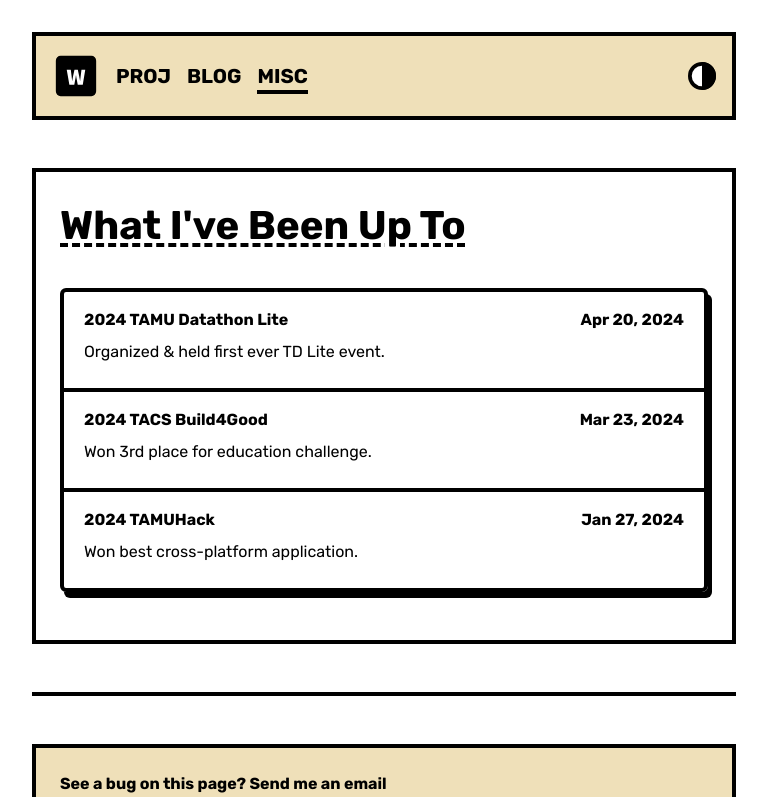
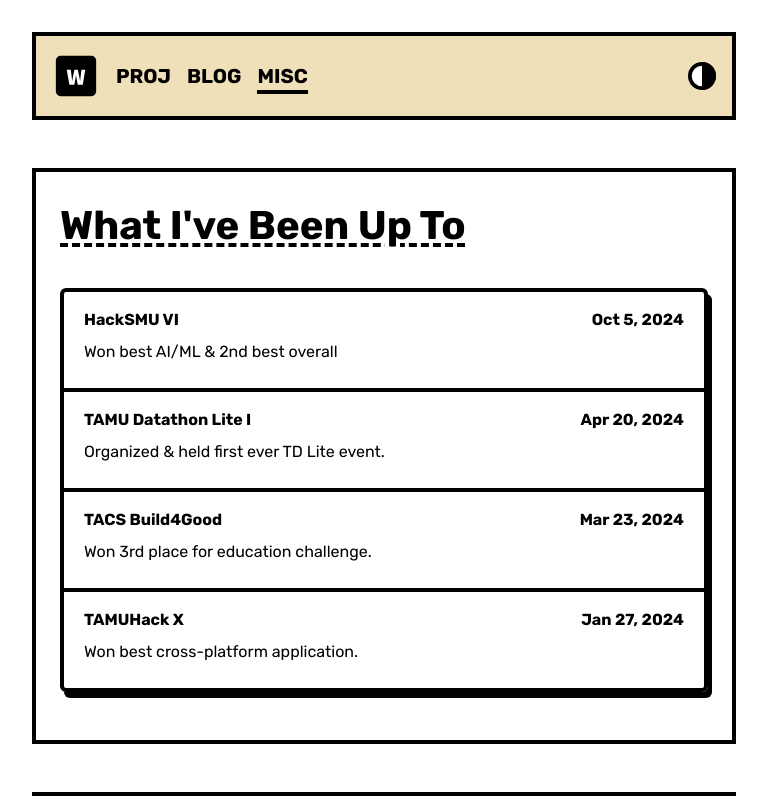
Before and after one commit to WarrenWu4/portfolio, a React (Vite) app: page /misc/timeline in a window 1280 px wide. Shown: the top 797 px of the page, without its empty margins (256-1023 px from the left). Built offline with nearby package versions, Linux system fonts and the light colour scheme; some icons are missing.

Commit message:
updated events & created games  + photo section

```diff
--- a/public/_data/events.json
+++ b/public/_data/events.json
@@ -1,17 +1,22 @@
 [
     {
-        "title": "2024 TAMUHack",
+        "title": "TAMUHack X",
         "description": "Won best cross-platform application.",
         "date": "Jan 27, 2024"
     },
     {
-        "title": "2024 TACS Build4Good",
+        "title": "TACS Build4Good",
         "description": "Won 3rd place for education challenge.",
         "date": "Mar 23, 2024"
     },
     {
-        "title": "2024 TAMU Datathon Lite",
+        "title": "TAMU Datathon Lite I",
         "description": "Organized & held first ever TD Lite event.",
         "date": "Apr 20, 2024"
+    },
+    {
+        "title": "HackSMU VI",
+        "description": "Won best AI/ML & 2nd best overall",
+        "date": "Oct 5, 2024"
     }
 ]
--- /dev/null
+++ b/src/components/games/Games.tsx
@@ -0,0 +1,9 @@
+import ContentLayout from "../../layouts/ContentLayout";
+
+export default function Games() {
+    return (
+        <ContentLayout title="Games I've Made">
+
+        </ContentLayout>
+    )
+}
--- /dev/null
+++ b/src/components/photos/Photos.tsx
@@ -0,0 +1,11 @@
+import ContentLayout from "../../layouts/ContentLayout";
+
+export default function Photos() {
+    return (
+        <ContentLayout title="Museum of Memories">
+
+
+
+        </ContentLayout>
+    )
+}
--- a/src/lib/types.ts
+++ b/src/lib/types.ts
@@ -40,3 +40,9 @@
     desc: string
     date: string
 }
+
+export interface Photo {
+    src: string
+    alt: string
+    desc: string
+}
--- a/src/main.tsx
+++ b/src/main.tsx
@@ -18,6 +18,8 @@
 import TechStack from './components/misc/TechStack'
 import Resume from './components/misc/Resume'
 import Involvement from './components/misc/Involvement'
+import Photos from './components/photos/Photos'
+import Games from './components/games/Games'
 
 
 export default function App() {
@@ -47,6 +49,8 @@
                 <Route path='/misc/music' element={<Spotify/>}/>
                 <Route path='/misc/github-stats' element={<Github/>}/>
                 <Route path="/misc/timeline" element={<Events/>}/>
+                <Route path="/misc/photos" element={<Photos/>}/>
+                <Route path="/misc/games" element={<Games/>}/>
 
                 <Route path='*' element={<ErrorPage/>}/>
 
```
Also changed, not shown: public/_data/misc.json (+11 -0 lines), public/_photos/photos.json (added, +7 -0 lines).
